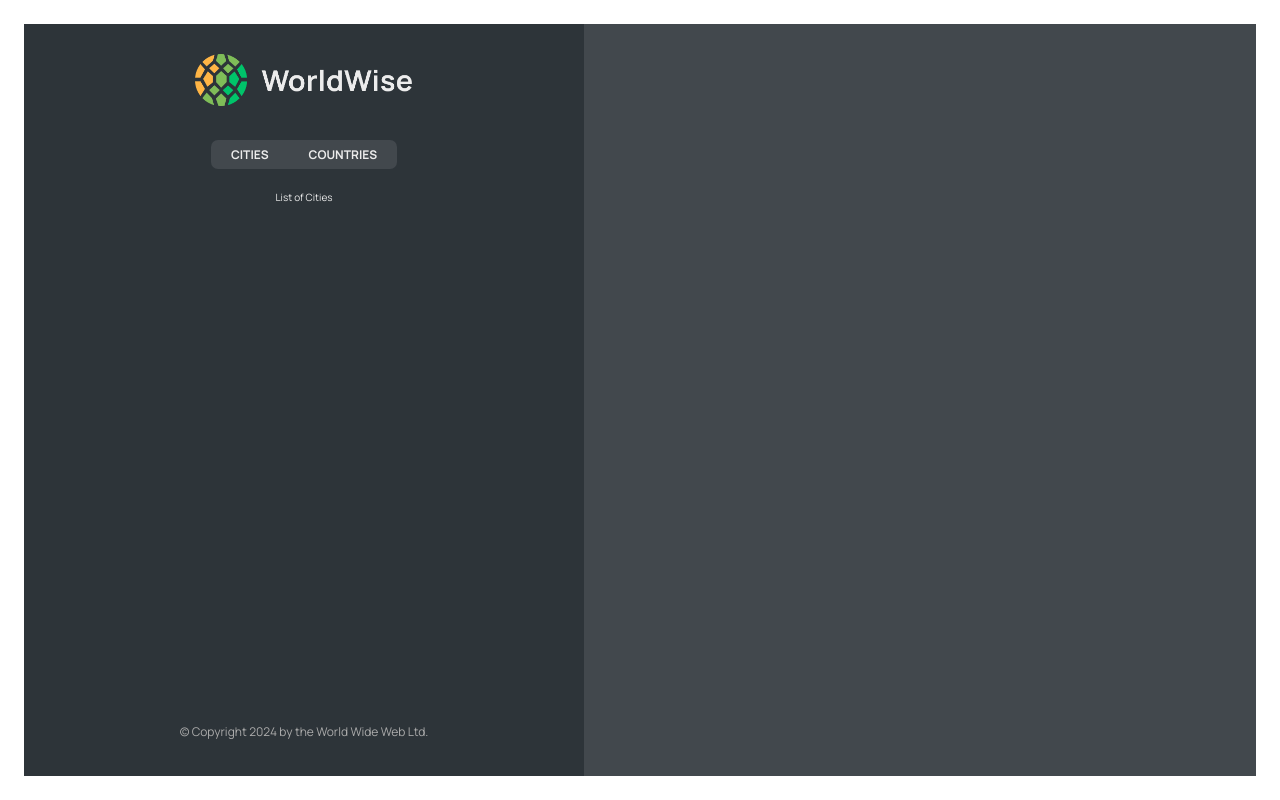
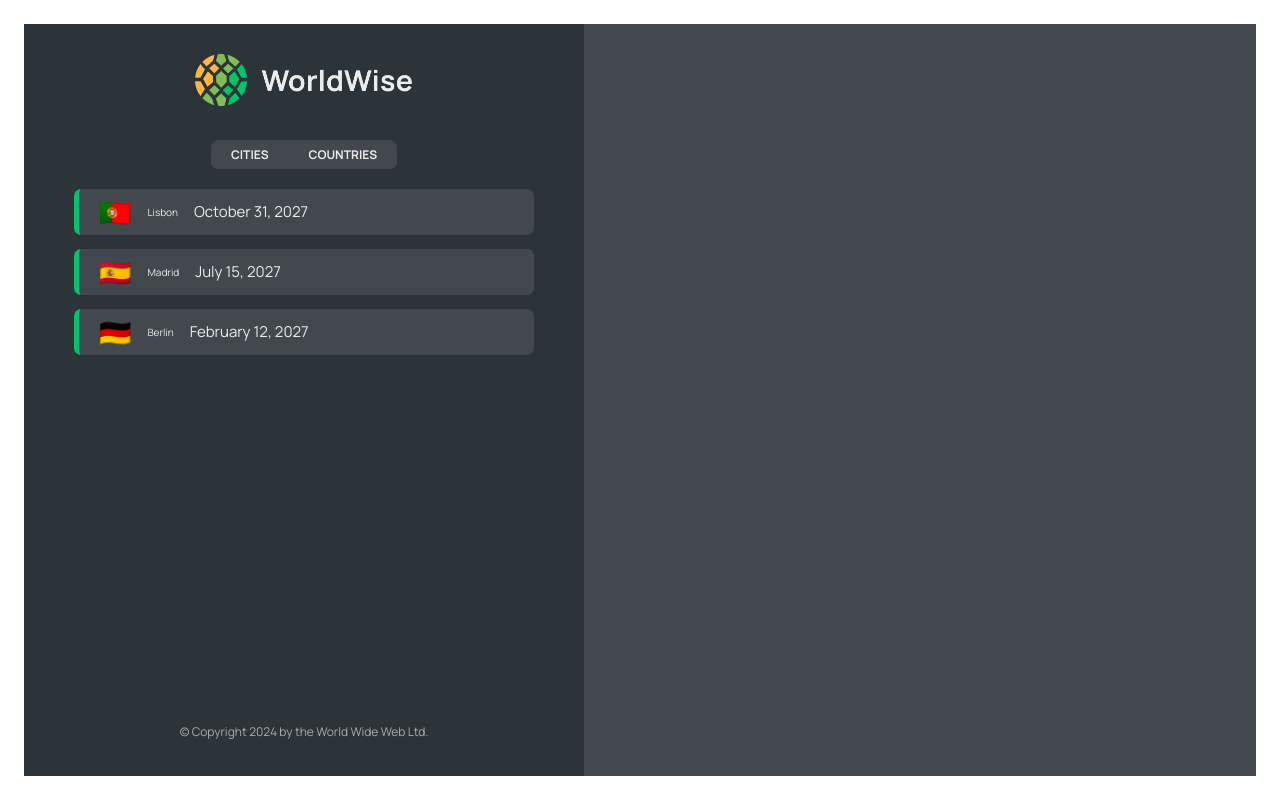
Before and after one commit to AzamatOrtiqovdev/worldwise, a React (Vite) app: page /app in a window 1280 px wide. Built offline with nearby package versions, Linux system fonts and the light colour scheme; data requests are answered from the project's data file.

Commit message:
Implementing the Countries List

```diff
--- a/package.json
+++ b/package.json
@@ -7,9 +7,11 @@
     "dev": "vite",
     "build": "vite build",
     "lint": "eslint .",
-    "preview": "vite preview"
+    "preview": "vite preview",
+    "server": "json-server --watch data/cities.json --port 8000"
   },
   "dependencies": {
+    "json-server": "^1.0.0-beta.2",
     "react": "^18.3.1",
     "react-dom": "^18.3.1",
     "react-router-dom": "^6.26.2"
--- a/src/App.jsx
+++ b/src/App.jsx
@@ -5,8 +5,31 @@ import Pricing from "./pages/Pricing";
 import PageNotFound from "./pages/PageNotFound";
 import AppLayout from "./pages/AppLayout";
 import Login from "./pages/Login";
+import CityList from "./components/CityList";
+import { useState, useEffect } from "react";
+const BASE_URL = "http://localhost:8000";
+
 
 function App() {
+  const [cities, setCities] = useState([]);
+  const [isLoading, setIsLoading] = useState(false);
+
+  useEffect(() => {
+    async function fetchCities() {
+      setIsLoading(true);
+      try {
+        const res = await fetch(`${BASE_URL}/cities`);
+        const data = await res.json();
+        setCities(data);
+      } catch {
+        alert("There was an error loading data...");
+      } finally {
+        setIsLoading(false);
+      }
+    }
+    fetchCities();
+  }, []);
+
   return (
     <div>
       <BrowserRouter>
@@ -16,8 +39,8 @@ function App() {
           <Route path="pricing" element={<Pricing />}/>
           <Route path="login" element={<Login />} />
           <Route path="app" element={<AppLayout />}>
-            <Route index element={<p>List of Cities</p>}/>
-            <Route path="cities" element={<p>List of Cities</p>}/>
+            <Route index element={<CityList cities={cities} isLoading={isLoading}/>}/>
+            <Route path="cities" element={<CityList cities={cities} isLoading={isLoading}/>}/>
             <Route path="countries" element={<p>Countries</p>}/>
             <Route path="form" element={<p>Form</p>}/>
           </Route>
--- /dev/null
+++ b/src/components/CityItem.jsx
@@ -0,0 +1,26 @@
+import styles from "./CityItem.module.css"
+import PropTypes from "prop-types"
+
+function formatDate(date) {
+      return new Intl.DateTimeFormat("en-US", {
+            day: "numeric",
+            month: "long",
+            year: "numeric"
+      }).format(new Date(date))
+}
+
+export default function CityItem({city}) {
+const {cityName, emoji, date } = city
+
+  return (
+    <li className={styles.cityItem}>
+      <span className={styles.emoji}>{emoji}</span>
+      <span className={styles.cityName}>{cityName}</span>
+      <time className={styles.date}>{formatDate(date)}</time>
+    </li>
+  )
+}
+
+CityItem.propTypes = {
+      city: PropTypes.object.isRequired
+}
--- /dev/null
+++ b/src/components/CityList.jsx
@@ -0,0 +1,28 @@
+import styles from "./CityList.module.css";
+import Spinner from "./Spinner";
+import CityItem from "./CityItem";
+import PropTypes from "prop-types";
+import Message from "./Message";
+function CityList({ cities, isLoading }) {
+  if (isLoading) return <Spinner />;
+
+  if (!cities.length)
+    return (
+      <Message message="Add your first city by clicking a city on the map" />
+    );
+
+  return (
+    <ul className={styles.cityList}>
+      {cities.map((city) => (
+        <CityItem city={city} key={city.id} />
+      ))}
+    </ul>
+  );
+}
+
+CityList.propTypes = {
+  cities: PropTypes.array.isRequired,
+  isLoading: PropTypes.bool.isRequired,
+};
+
+export default CityList;
--- a/src/components/Message.jsx
+++ b/src/components/Message.jsx
@@ -1,5 +1,5 @@
 import styles from "./Message.module.css";
-
+import PropTypes from "prop-types";
 function Message({ message }) {
   return (
     <p className={styles.message}>
@@ -8,4 +8,8 @@ function Message({ message }) {
   );
 }
 
+Message.propTypes = {
+      message: PropTypes.string.isRequired
+}
+
 export default Message;
```
Also changed, not shown: 1 other file (tests, documents, lock files or other folders).
